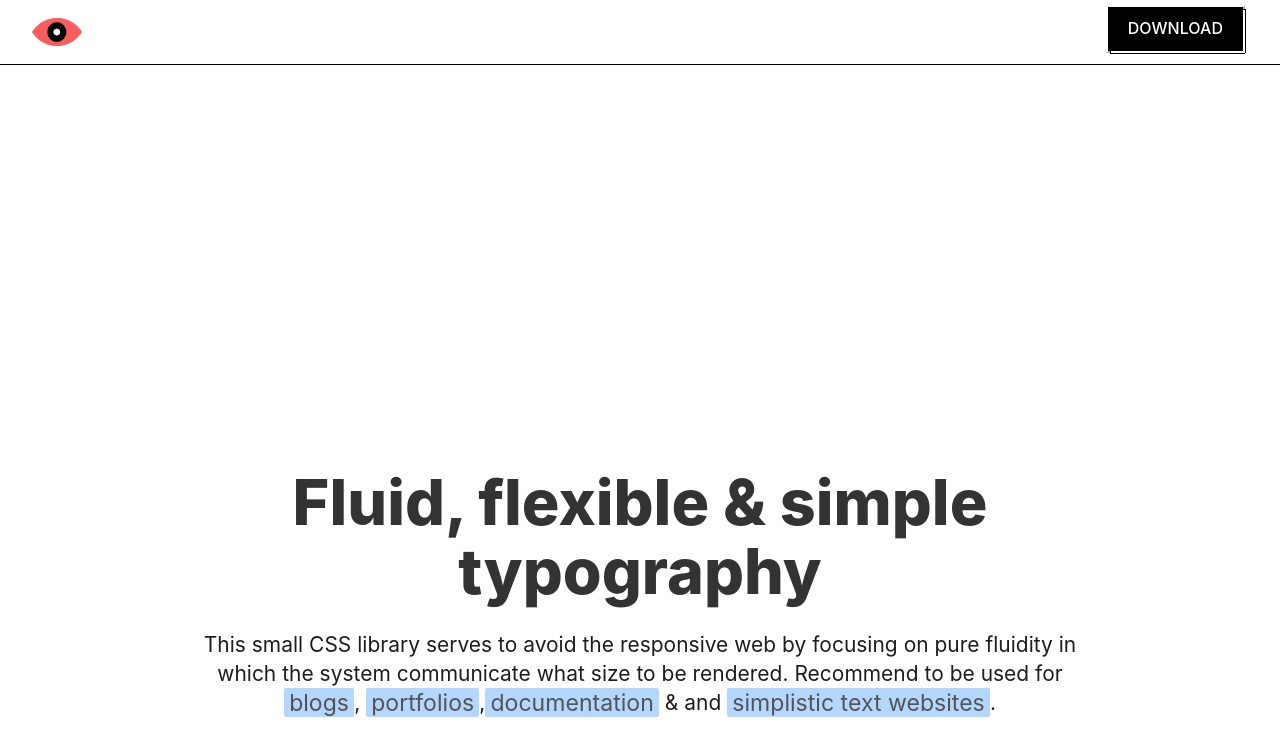
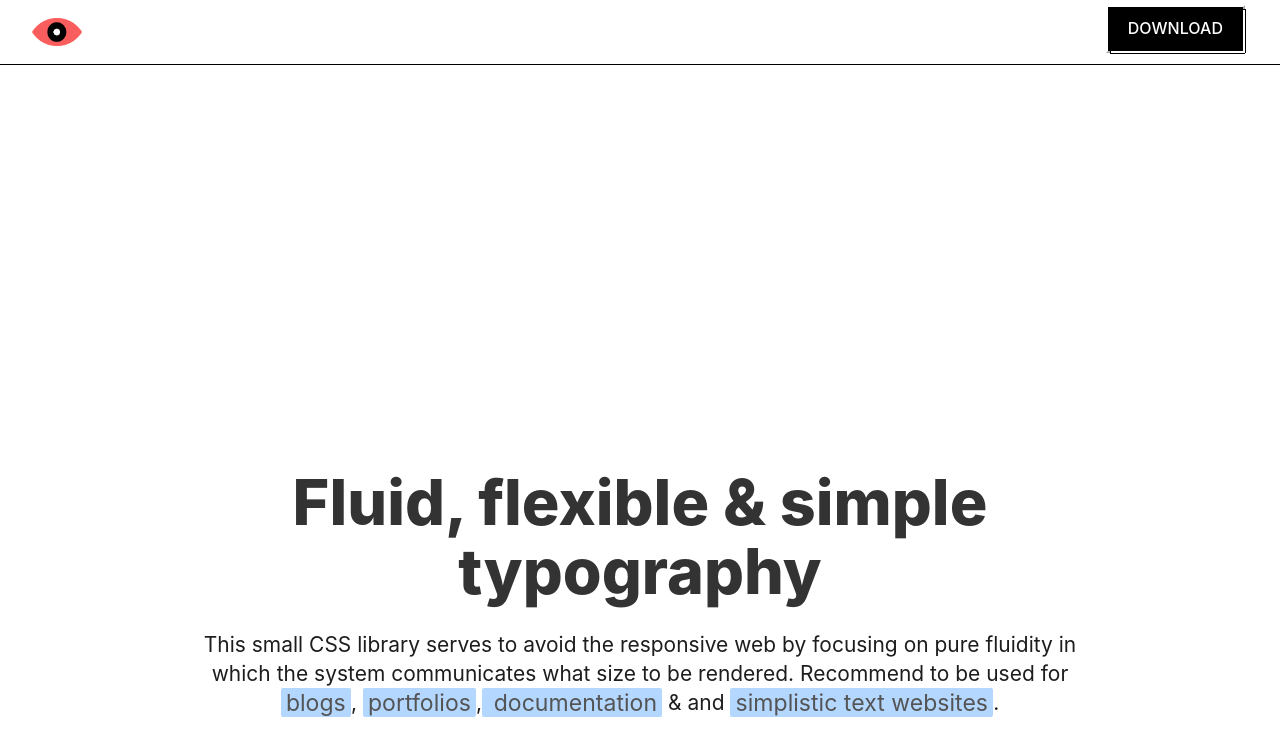
Before and after one commit to gorjanv/fluiditype-website, a Gatsby site: page / in a window 1280 px wide. Shown: the top 754 px of the page. Built offline with nearby package versions, Linux system fonts and the light colour scheme; Gatsby itself is replaced by a stand-in of ours; grey boxes are pictures that could not be loaded.

Commit message:
Small typo

```diff
--- a/src/components/content-center.js
+++ b/src/components/content-center.js
@@ -13,9 +13,9 @@ const ContentCenter = () => (
             <h1>Fluid, flexible & simple typography </h1>
             <p style={{ color: COLORS.gray }}>
             This small CSS library serves to avoid the responsive web by
-            focusing on pure fluidity in which the system communicate what
+            focusing on pure fluidity in which the system communicates what
             size to be rendered. Recommend to be used for <mark>blogs</mark>, <mark>portfolios</mark>,
-            <mark>documentation</mark> & and <mark> simplistic text websites</mark>.
+            <mark> documentation</mark> & and <mark> simplistic text websites</mark>.
             </p>
         </div>
         <div>
```
